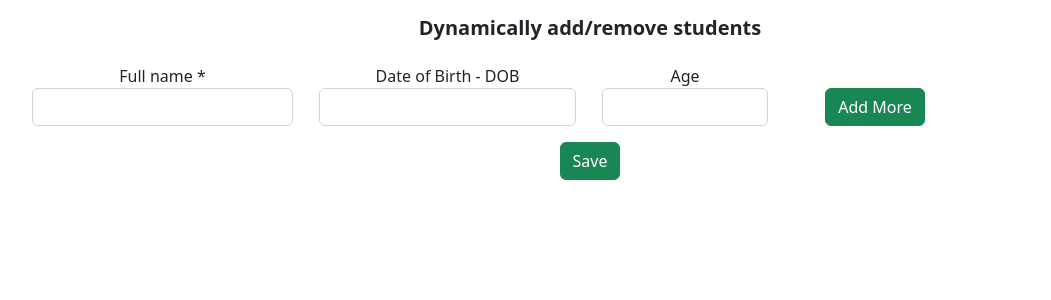
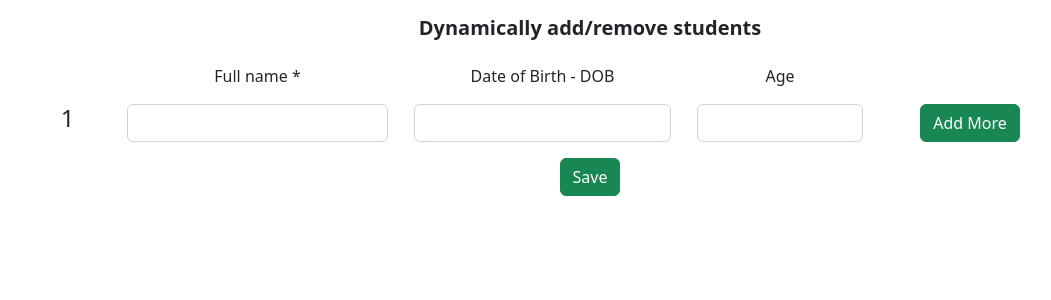
Before and after one commit to vinhdt10/add-students-project, a React (Create React App) app: page / in a window 1280 px wide. Shown: the top 300 px of the page, without its empty margins (50-1101 px from the left). Built offline with nearby package versions, Linux system fonts and the light colour scheme.

Commit message:
update UI

```diff
--- a/src/component/StudentsInputForm.tsx
+++ b/src/component/StudentsInputForm.tsx
@@ -68,11 +68,25 @@ export default function StudentsInputForm() {
                 Dynamically add/remove students
               </h5>
               <form onSubmit={handleSubmit(submitData)}>
+                <div className="row mb-3">
+                  <div className="form-group col-md-1"></div>
+                  <div className="form-group col-md-3">
+                    <label>Full name *</label>
+                  </div>
+                  <div className="form-group col-md-3">
+                    <label>Date of Birth - DOB</label>
+                  </div>
+                  <div className="form-group col-md-2">
+                    <label>Age</label>
+                  </div>
+                </div>
                 {inputList.map((x, i) => {
                   return (
                     <div key={i} className="row mb-3">
+                      <div className="form-group col-md-1">
+                        <h4>{i + 1}</h4>
+                      </div>
                       <div className="form-group col-md-3">
-                        <label>Full name *</label>
                         <input
                           key={'fullname' + i}
                           {...register('fullName' + i, {
@@ -88,7 +102,6 @@ export default function StudentsInputForm() {
                         )}
                       </div>
                       <div className="form-group col-md-3">
-                        <label>Date of Birth - DOB</label>
                         <DatePicker
                           selected={x.dateOfBirth}
                           className="form-control"
@@ -96,7 +109,6 @@ export default function StudentsInputForm() {
                         />
                       </div>
                       <div className="form-group col-md-2">
-                        <label>Age</label>
                         <input
                           type="number"
                           name="age"
@@ -104,7 +116,7 @@ export default function StudentsInputForm() {
                           onChange={(e) => handleInputChange(e, 'age', i)}
                         />
                       </div>
-                      <div className="form-group col-md-2 mt-4">
+                      <div className="form-group col-md-2">
                         {inputList.length !== 1 && (
                           <button
                             className="btn btn-danger mx-1"
```
